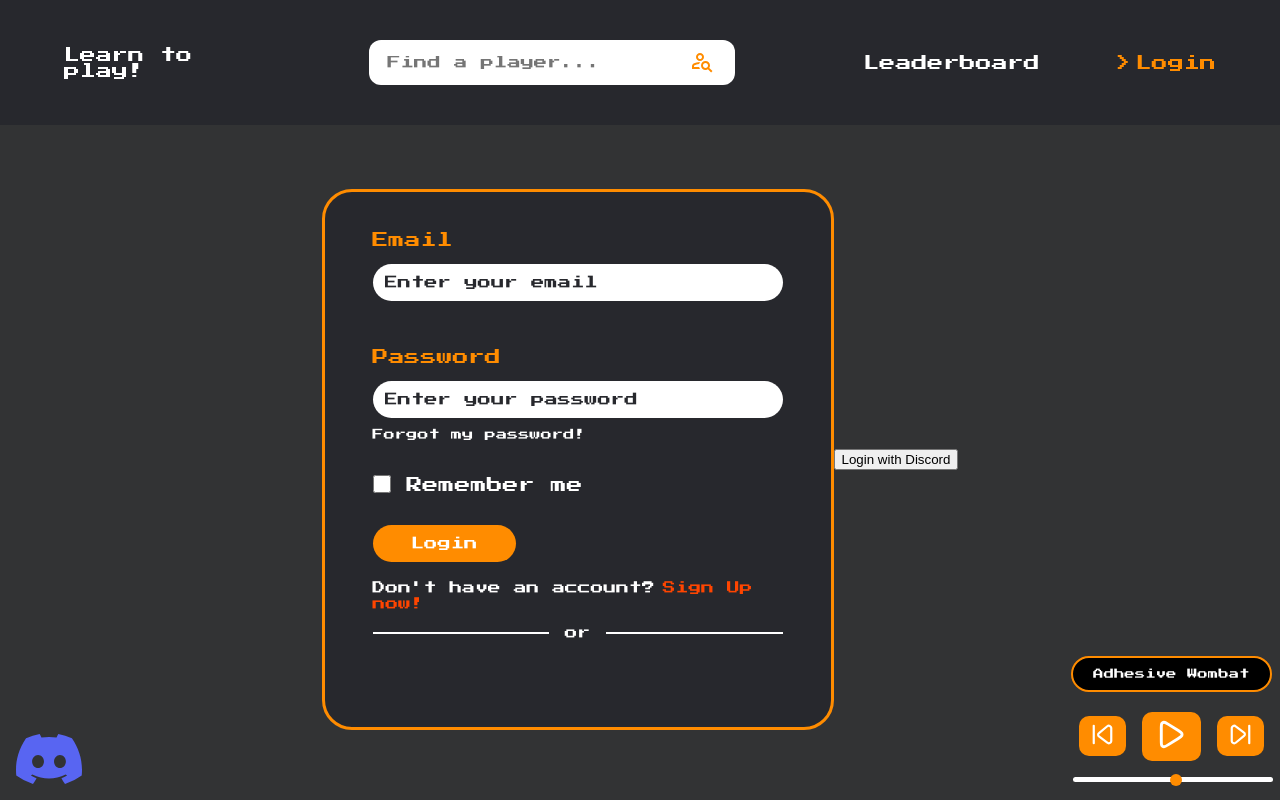
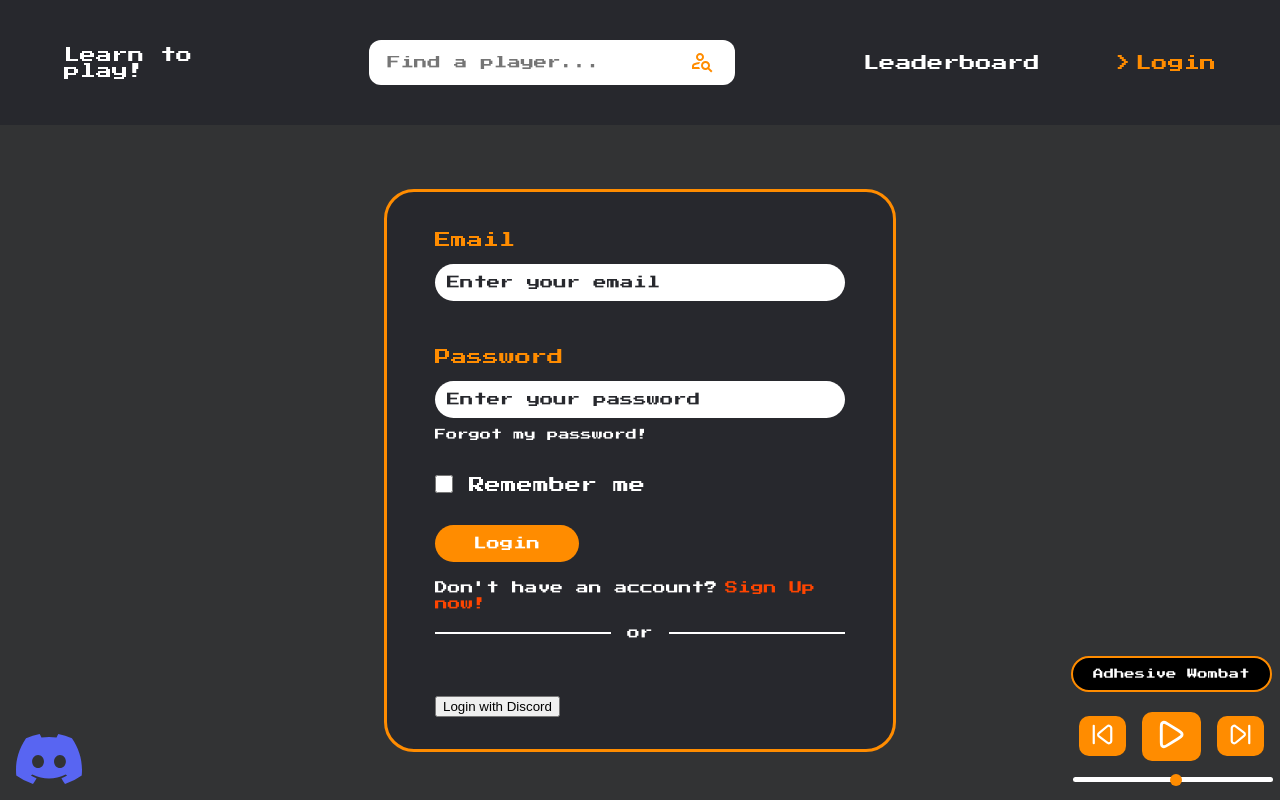
Before and after one commit to yigitocak/Pixel-Punch-Out, a React (Create React App) app: page /login in a window 1280 px wide. Built offline with nearby package versions, Linux system fonts and the light colour scheme; no server answers.

Commit message:
Move discord login buttons to forms

```diff
--- /dev/null
+++ b/src/Components/DiscordLoginButton/DiscordLoginButton.jsx
@@ -0,0 +1,17 @@
+import React from "react";
+import { useNavigate } from "react-router-dom";
+
+export const DiscordLoginButton = () => {
+  const navigate = useNavigate();
+  const URL = "http://localhost:8080";
+
+  const handleDiscordLogin = () => {
+    window.location.href = `${URL}/discord/oauth/login`;
+  };
+
+  return (
+    <button onClick={handleDiscordLogin} className="discord-login-button">
+      Login with Discord
+    </button>
+  );
+};
--- a/src/Components/LoginForm/LoginForm.jsx
+++ b/src/Components/LoginForm/LoginForm.jsx
@@ -5,6 +5,7 @@ import axios from "axios";
 import { BASE_URL } from "../../utils/utils";
 import { ForgotModal } from "../ForgotModal/ForgotModal";
 import GoogleLoginButton from "../GoogleLoginButton/GoogleLoginButton";
+import { DiscordLoginButton } from "../DiscordLoginButton/DiscordLoginButton";
 
 export const LoginForm = ({
   setEmail,
@@ -196,6 +197,9 @@ export const LoginForm = ({
             onLoginFailure={handleGoogleLoginFailure}
           />
         </div>
+        <div>
+          <DiscordLoginButton />
+        </div>
       </form>
       <ForgotModal
         show={showForgotModal}
--- a/src/Components/SignUpForm/SignUpForm.jsx
+++ b/src/Components/SignUpForm/SignUpForm.jsx
@@ -5,6 +5,7 @@ import validator from "validator";
 import axios from "axios";
 import { BASE_URL } from "../../utils/utils";
 import GoogleLoginButton from "../GoogleLoginButton/GoogleLoginButton";
+import { DiscordLoginButton } from "../DiscordLoginButton/DiscordLoginButton";
 
 export const SignUpForm = ({
   setEmail,
@@ -217,6 +218,9 @@ export const SignUpForm = ({
           onLoginFailure={handleGoogleLoginFailure}
         />
       </div>
+      <div>
+        <DiscordLoginButton />
+      </div>
       <NavLink className="signup__back" to="/login">
         Back to Login
       </NavLink>
--- a/src/pages/LoginPage/LoginPage.jsx
+++ b/src/pages/LoginPage/LoginPage.jsx
@@ -1,7 +1,7 @@
 import "./LoginPage.scss";
 import { LoginForm } from "../../Components/LoginForm/LoginForm";
 import { VerifyModal } from "../../Components/VerifyModal/VerifyModal";
-import {useNavigate, useLocation, redirect} from "react-router-dom";
+import { useNavigate, useLocation, redirect } from "react-router-dom";
 import { useEffect, useState } from "react";
 import axios from "axios";
 import { BASE_URL } from "../../utils/utils";
@@ -64,9 +64,7 @@ export const LoginPage = ({
 
   const handleDiscordLogin = () => {
     window.location.href = "http://localhost:8080/discord/oauth/login";
-  }
-
-
+  };
 
   return (
     <section className="login">
@@ -92,9 +90,6 @@ export const LoginPage = ({
         text="Please enter the new verification code sent to your email."
         title="Your account is not verified!"
       />
-      <button onClick={handleDiscordLogin} className="discord-login-button">
-        Login with Discord
-      </button>
     </section>
   );
 };
```
